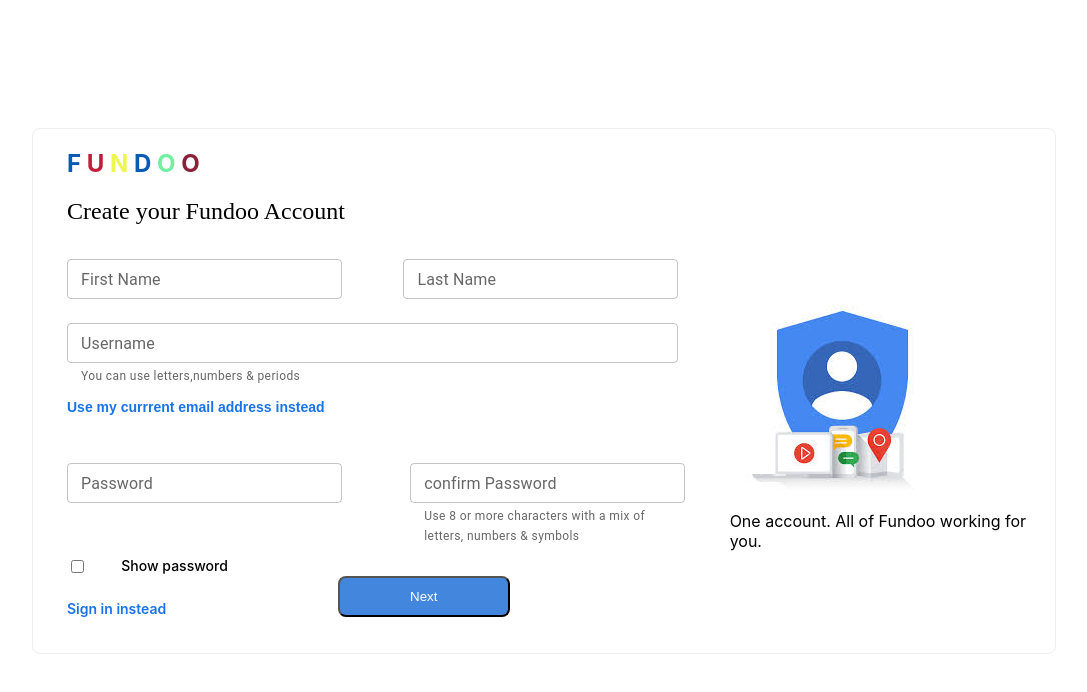
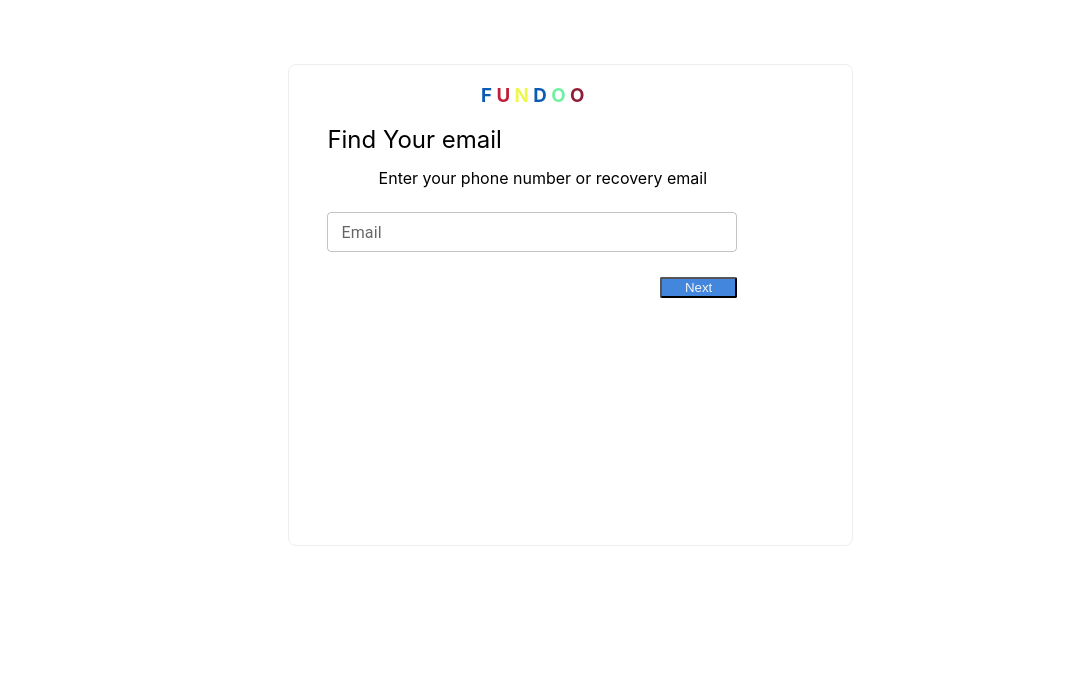
Before and after one commit to Subhamdas20/Fundoo, a React (Create React App) app: page / in a window 1280 px wide. Shown: the top 692 px of the page, without its empty margins (96-1183 px from the left). Built offline with nearby package versions, Linux system fonts and the light colour scheme.

Commit message:
[subham] : Added signin page

```diff
--- a/package.json
+++ b/package.json
@@ -10,9 +10,11 @@
     "@testing-library/jest-dom": "^5.16.1",
     "@testing-library/react": "^12.1.2",
     "@testing-library/user-event": "^13.5.0",
+    "node-sass": "^7.0.1",
     "react": "^17.0.2",
     "react-dom": "^17.0.2",
     "react-scripts": "5.0.0",
+    "sass": "^1.49.0",
     "web-vitals": "^2.1.2"
   },
   "scripts": {
--- a/src/App.js
+++ b/src/App.js
@@ -1,11 +1,15 @@
 
+import Forgetemail from './pages/forgetemail/Forgetemail';
+import Signin from './pages/signin/Signin';
 import SignUp from './pages/signup/SignUp';
 
 
 function App() {
   return (
     <div>
-       <SignUp />
+       {/* <SignUp />  */}
+      {/* <Signin/> */}
+      <Forgetemail/>
 
     </div>
   );
--- /dev/null
+++ b/src/pages/forgetemail/Forgetemail.jsx
@@ -0,0 +1,27 @@
+import React from 'react';
+import TextField from '@mui/material/TextField';
+import './forgetemail.scss'
+function Forgetemail() {
+  return <div className='main'>
+      <div> <h3 className='g1' >
+                <font color="#0A5BB4" > F </font>
+                <font color="#C11D38" > U </font>
+                <font color="#EDF750" > N </font>
+                <font color="#0A5BB4" > D </font>
+                <font color="#71EFA3" > O </font>
+                <font color="#8D1F38" > O  </font>
+            </h3>
+       </div>
+       <div className='findemail'>Find Your email</div>
+       <div className='recover'>Enter your phone number or recovery email</div>
+       <div><TextField id="outlined-basic"
+                    label="Email"
+                    variant="outlined"
+                    size='small'
+                    className='emailid' />
+        </div>
+        <div ><button className='button'>Next</button></div>
+  </div>
+}
+
+export default Forgetemail;
--- /dev/null
+++ b/src/pages/forgetemail/forgetemail.scss
@@ -0,0 +1,32 @@
+
+.main{
+    height: 80vw;
+    // align-items: center;
+    .findemail{
+
+        // align-items: center;
+        font-weight: 400;
+        font-size: 24px;
+        // margin-left: 25%;
+        // margin: 0 auto;
+        // justify-content: center;
+        margin-bottom: 14px;
+    }
+    .recover{
+        font-size: 16px;
+        margin-left: 10%;
+        margin-bottom: 24px;
+    }
+    .emailid{
+        width: 80%;
+        margin-bottom: 24px;
+    }
+    .button{
+        margin-left: 65%;
+        background-color:#4386dd;
+        color:whitesmoke;
+        width : 15%;
+        border-radius: 2px
+
+    }
+}
--- /dev/null
+++ b/src/pages/signin/Signin.jsx
@@ -0,0 +1,38 @@
+import React from 'react'
+import './signin.scss'
+import TextField from '@mui/material/TextField';
+
+function Signin() {
+
+    return (
+        <div className='main'>
+            <div> <h3 className='g1' >
+                <font color="#0A5BB4" > F </font>
+                <font color="#C11D38" > U </font>
+                <font color="#EDF750" > N </font>
+                <font color="#0A5BB4" > D </font>
+                <font color="#71EFA3" > O </font>
+                <font color="#8D1F38" > O  </font>
+            </h3>
+            </div>
+            <div className='signin'>Sign in</div>
+            <div className='fundoo'>Use your Fundoo Account</div>
+            <div>
+                <TextField id="outlined-basic"
+                    label="Email"
+                    variant="outlined"
+                    size='small'
+                    className='email'
+                 />
+            </div>
+            <div className='forgot'>Forgot email?</div>
+            <div className='text'>Not your computer? Use Guest mode to sign in privately. <br /> <div className='learn'>Learn more</div> </div>
+            <div className='create'>
+                <div>Create account</div>
+                <button className='button'>Next</button>
+            </div>
+        </div>
+    )
+}
+
+export default Signin
--- /dev/null
+++ b/src/pages/signin/signin.scss
@@ -0,0 +1,63 @@
+
+@mixin flex ($dis,$dir){
+    display: $dis;
+    flex-direction: $dir;
+}
+@mixin font-color ($colour,$size){
+    color: $colour;
+    font-size: $size
+
+}
+.main{
+@include flex('flex','column');
+    border-style: ridge;
+    border-radius: 8px;
+    border-width: 1px;
+    width :40%;
+    height: 60vh;
+    margin-left: 30%;
+    margin-top: 5%;
+    padding-left: 3%;
+    padding-right: 1%;
+
+  .g1{
+    @include flex('flex','row');
+    margin-left: 30%;
+  }
+  .signin{
+      color: black;
+      font-weight: 400;
+      font-size: 24px;
+      margin-left: 33%;
+  }
+  .fundoo{
+      margin-left: 20%;
+      margin-top: 10px;
+      margin-bottom: 14px;
+  }
+  .forgot{
+    @include font-color(#1A73E8, 14px);
+    margin-bottom: 24px;
+  }
+  .text{
+      font-size: 14px;
+    .learn{
+        @include font-color(#1A73E8, 14px);
+        margin-bottom: 24px
+      }
+  }
+
+  .create{
+    @include font-color(#1A73E8, 14px);
+    @include flex(flex,row);
+    .button{
+        margin-left: 50%;
+        background-color:#4386dd;
+        color:whitesmoke;
+        width : 15%;
+
+        border-radius: 2px
+    }
+  }
+
+}
--- a/src/pages/signup/style.css
+++ b/src/pages/signup/style.css
@@ -86,8 +86,6 @@
 .last{
     display: flex;
     /* justify-content: space-evenly; */
-
-
 }
 .next{
     margin-left: 25%;
@@ -160,21 +158,23 @@
      }
 }
 
-@media screen and (min-width: 770px) and (max-width : 1440px) {
+@media screen and (min-width: 770px)   {
 
     .border{
         display: flex;
-
         margin-left: 10% !important;
-        margin-top: 10% !important;
+        margin-top: 2% !important;
         margin-right: 10% !important;
-        margin-bottom: 4% !important;
+        margin-bottom: 2% !important;
         border-style: ridge;
         border-radius: 8px;
         border-width: 1px;
     }
     .content{
-        margin-left: 10px;
+
+        width: 60%;
+        height: 60%;
+
     }
     .first-last{
         display: flex;
@@ -208,5 +208,6 @@
     }
     .image{
         margin-top: 15%;
+        margin-left: 1%;
     }
 }
```
Also changed, not shown: 1 other file (tests, documents, lock files or other folders).
